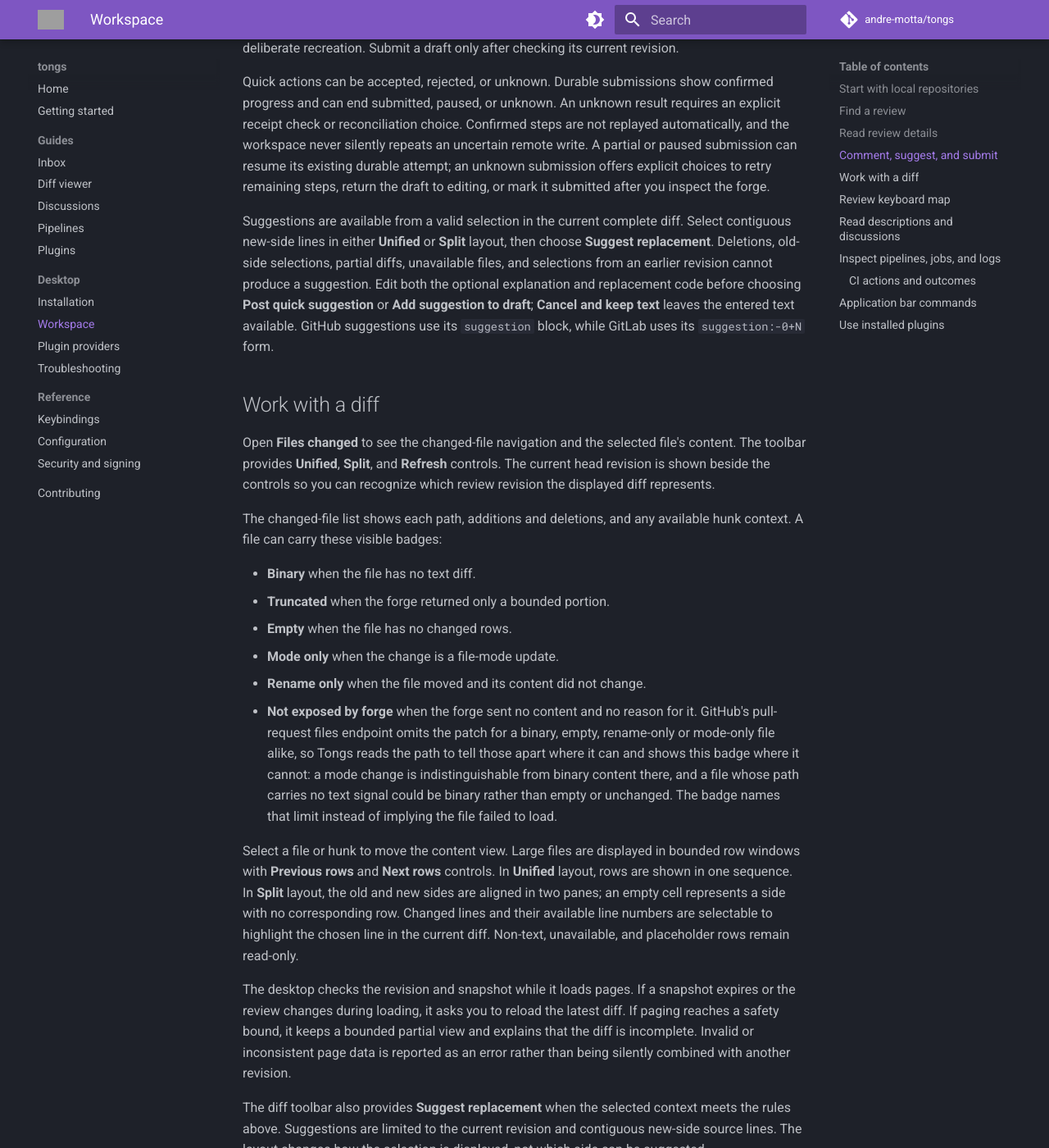
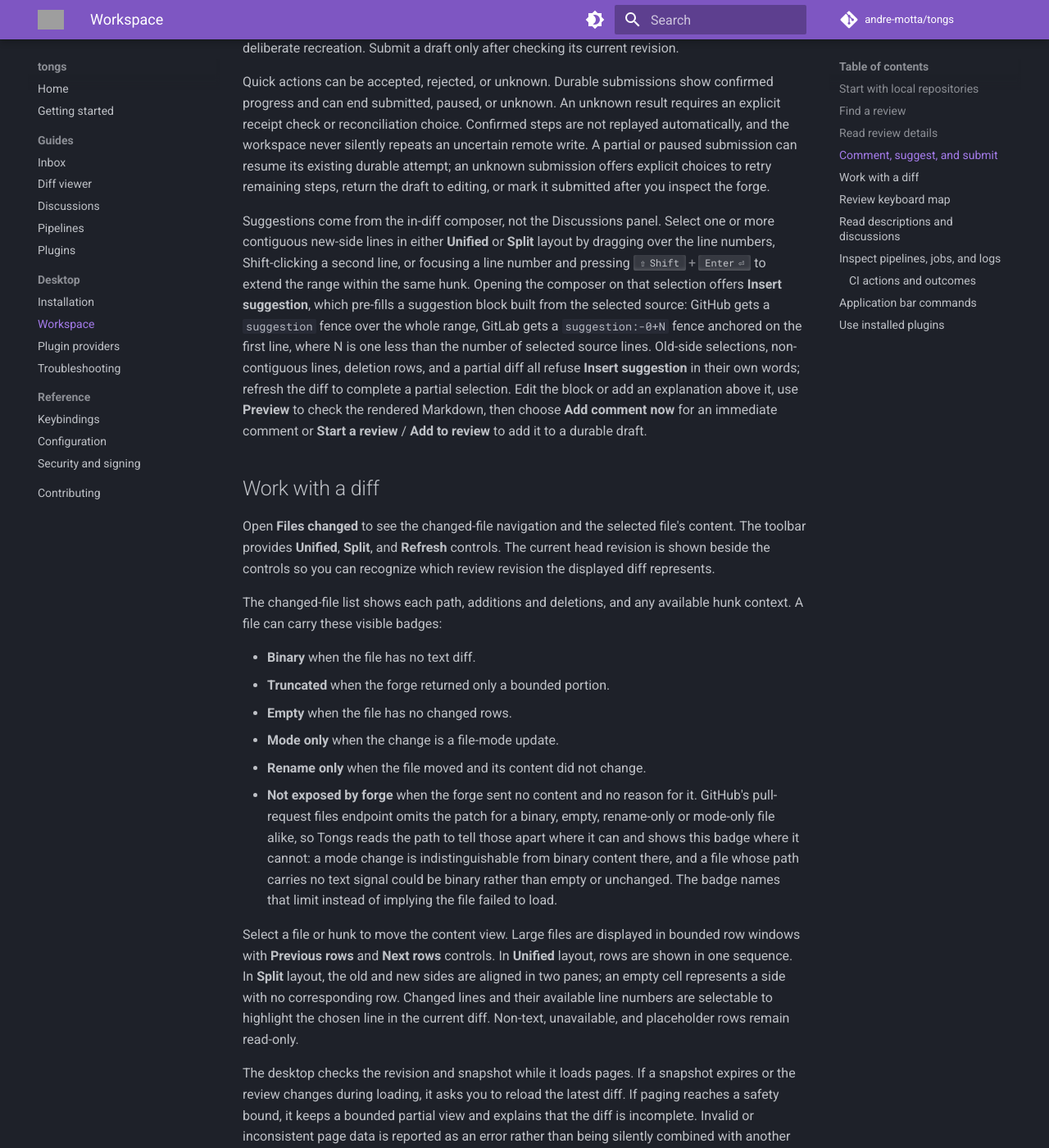
Before and after one commit to andre-motta/tongs, an MkDocs documentation site: the page built from docs/desktop/workspace.md, in a window 1280 px wide and 1400 px high, scrolled down 3145 px. Shown: the whole window at 82% size. Built offline with MkDocs 1.6.1 and Material for MkDocs 9.7.7, drawn with Linux system fonts in a browser that asks for light colours; comment, search, counter and statistics services are not loaded; some of the changed text lies outside the part shown; grey boxes are pictures that could not be loaded.

Commit message:
Refs #214: fix the workspace guide's stale suggestion documentation
Removes the toolbar paragraph advertising the retired Suggest replacement button, rewrites the suggestion walkthrough to the real in-diff composer flow (Insert suggestion, Preview, Add comment now/Start a review/Add to review, GitHub suggestion fence, GitLab suggestion:-0+N), and documents the drag/Shift-click/Shift+Enter range-extension gestures that the removed button's title was the only in-app mention of.

Co-Authored-By: Claude Sonnet 5 <noreply@anthropic.com>
Claude-Session: https://claude.ai/code/session_01MTYiXrL7CtnEP4PV8haVf9
Signed-off-by: Andre Lustosa <alustosa@redhat.com>

```diff
--- a/docs/desktop/workspace.md
+++ b/docs/desktop/workspace.md
@@ -154,14 +154,20 @@ its existing durable attempt; an unknown submission offers explicit choices to
 retry remaining steps, return the draft to editing, or mark it submitted after
 you inspect the forge.
 
-Suggestions are available from a valid selection in the current complete diff.
-Select contiguous new-side lines in either **Unified** or **Split** layout,
-then choose **Suggest replacement**. Deletions, old-side selections, partial
-diffs, unavailable files, and selections from an earlier revision cannot
-produce a suggestion. Edit both the optional explanation and replacement
-code before choosing **Post quick suggestion** or **Add suggestion to draft**;
-**Cancel and keep text** leaves the entered text available. GitHub suggestions
-use its `suggestion` block, while GitLab uses its `suggestion:-0+N` form.
+Suggestions come from the in-diff composer, not the Discussions panel. Select
+one or more contiguous new-side lines in either **Unified** or **Split**
+layout by dragging over the line numbers, Shift-clicking a second line, or
+focusing a line number and pressing ++shift+enter++ to extend the range
+within the same hunk. Opening the composer on that selection offers **Insert
+suggestion**, which pre-fills a suggestion block built from the selected
+source: GitHub gets a `suggestion` fence over the whole range, GitLab gets a
+`suggestion:-0+N` fence anchored on the first line, where N is one less than
+the number of selected source lines. Old-side selections, non-contiguous
+lines, deletion rows, and a partial diff all refuse **Insert suggestion** in
+their own words; refresh the diff to complete a partial selection. Edit the
+block or add an explanation above it, use **Preview** to check the rendered
+Markdown, then choose **Add comment now** for an immediate comment or
+**Start a review** / **Add to review** to add it to a durable draft.
 
 ## Work with a diff
 
@@ -200,11 +206,6 @@ the latest diff. If paging reaches a safety bound, it keeps a bounded partial
 view and explains that the diff is incomplete. Invalid or inconsistent page
 data is reported as an error rather than being silently combined with another
 revision.
-
-The diff toolbar also provides **Suggest replacement** when the selected
-context meets the rules above. Suggestions are limited to the current
-revision and contiguous new-side source lines. The layout changes how the
-selection is displayed, not which side can be suggested.
 
 ## Review keyboard map
 
```
